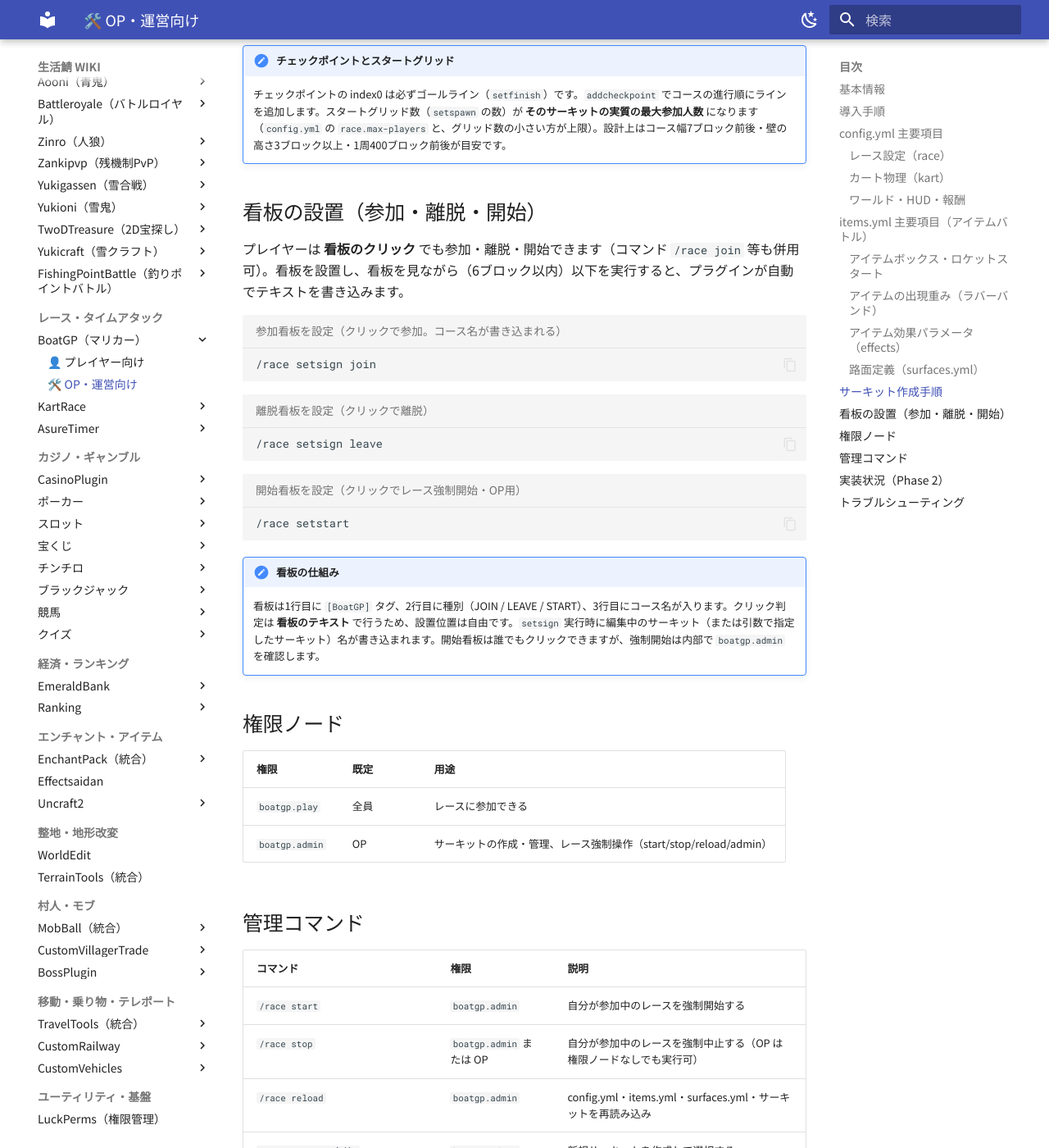
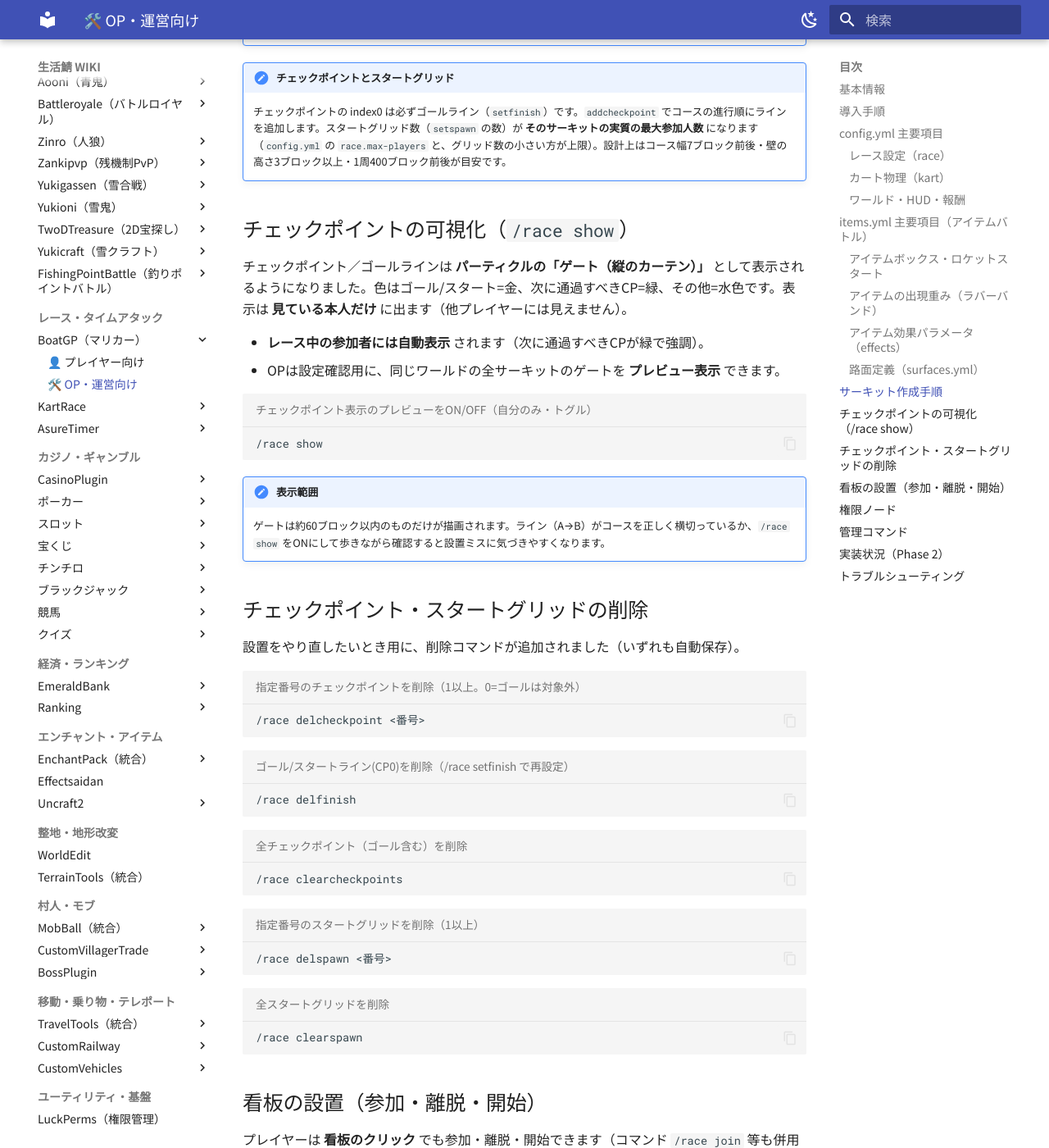
Before and after one commit to hennteko/seikatsu-wiki, an MkDocs documentation site: the page built from docs/race/boatgp/op.md, in a window 1280 px wide and 1400 px high, scrolled down 7527 px. Shown: the whole window at 82% size. Built offline with MkDocs 1.6.1 and Material for MkDocs 9.7.7, drawn with Linux system fonts in a browser that asks for light colours; some of the changed text lies outside the part shown.

Commit message:
docs: BoatGP チェックポイント可視化(/race show)・削除系コマンドを反映

````diff
--- a/docs/race/boatgp/op.md
+++ b/docs/race/boatgp/op.md
@@ -27,7 +27,7 @@ BoatGP の導入・config・items.yml・サーキット作成・権限・管理
 5. 設定を変更したら `/race reload` で再読み込みする。
 
 !!! warning "既存サーバーを更新する場合の注意（messages.yml）"
-    `messages.yml` は **既存ファイルがあると新しいメッセージキーが自動追記されません**。今回のアップデートで `sign:`（看板）・`admin.startspawn-set` / `finish-a-set` / `checkpoint-a-set` などの設定系メッセージ、`lobby.rejoin` / `lobby.waiting-next`（連続プレイ）が追加されています。これらが空欄表示になる場合は、既存の `messages.yml` を一度退避してサーバー再起動で再生成するか、不足キーを追記してください。`config.yml`・`items.yml`・`surfaces.yml` の項目は今回変更ありません。
+    `messages.yml` は **既存ファイルがあると新しいメッセージキーが自動追記されません**。アップデートで `sign:`（看板）・`admin.startspawn-set` / `finish-a-set` / `checkpoint-a-set`・`lobby.rejoin` / `lobby.waiting-next`（連続プレイ）に加え、今回 `show:`（チェックポイント表示）・`admin.checkpoint-deleted` / `finish-deleted` / `checkpoints-cleared` / `spawn-deleted` / `spawn-cleared`（削除系）が追加されています。これらが空欄表示になる場合は、既存の `messages.yml` を一度退避してサーバー再起動で再生成するか、不足キーを追記してください。`config.yml`・`items.yml`・`surfaces.yml` の項目は今回変更ありません。
 
 !!! tip "サーバー実装について"
     エンティティ（ボート）を多用するミニゲームのため、設計上は **Paper の採用が推奨** されています。Spigot でも動作しますが、イベント処理・最適化の面で Paper が有利です。
@@ -199,6 +199,40 @@ BoatGP の導入・config・items.yml・サーキット作成・権限・管理
 !!! note "チェックポイントとスタートグリッド"
     チェックポイントの index0 は必ずゴールライン（`setfinish`）です。`addcheckpoint` でコースの進行順にラインを追加します。スタートグリッド数（`setspawn` の数）が **そのサーキットの実質の最大参加人数** になります（`config.yml` の `race.max-players` と、グリッド数の小さい方が上限）。設計上はコース幅7ブロック前後・壁の高さ3ブロック以上・1周400ブロック前後が目安です。
 
+## チェックポイントの可視化（`/race show`）
+
+チェックポイント／ゴールラインは **パーティクルの「ゲート（縦のカーテン）」** として表示されるようになりました。色はゴール/スタート=金、次に通過すべきCP=緑、その他=水色です。表示は **見ている本人だけ** に出ます（他プレイヤーには見えません）。
+
+- **レース中の参加者には自動表示** されます（次に通過すべきCPが緑で強調）。
+- OPは設定確認用に、同じワールドの全サーキットのゲートを **プレビュー表示** できます。
+
+```text title="チェックポイント表示のプレビューをON/OFF（自分のみ・トグル）"
+/race show
+```
+
+!!! note "表示範囲"
+    ゲートは約60ブロック以内のものだけが描画されます。ライン（A→B）がコースを正しく横切っているか、`/race show` をONにして歩きながら確認すると設置ミスに気づきやすくなります。
+
+## チェックポイント・スタートグリッドの削除
+
+設置をやり直したいとき用に、削除コマンドが追加されました（いずれも自動保存）。
+
+```text title="指定番号のチェックポイントを削除（1以上。0=ゴールは対象外）"
+/race delcheckpoint <番号>
+```
+```text title="ゴール/スタートライン(CP0)を削除（/race setfinish で再設定）"
+/race delfinish
+```
+```text title="全チェックポイント（ゴール含む）を削除"
+/race clearcheckpoints
+```
+```text title="指定番号のスタートグリッドを削除（1以上）"
+/race delspawn <番号>
+```
+```text title="全スタートグリッドを削除"
+/race clearspawn
+```
+
 ## 看板の設置（参加・離脱・開始）
 
 プレイヤーは **看板のクリック** でも参加・離脱・開始できます（コマンド `/race join` 等も併用可）。看板を設置し、看板を見ながら（6ブロック以内）以下を実行すると、プラグインが自動でテキストを書き込みます。
@@ -236,8 +270,11 @@ BoatGP の導入・config・items.yml・サーキット作成・権限・管理
 | `/race select <名前>` | `boatgp.admin` | 既存サーキットを編集対象に選択する（`edit` も可） |
 | `/race setlobby` / `setstartspawn` / `setspawn` | `boatgp.admin` | ロビー・初期スポーン・スタートグリッドを現在地に設定 |
 | `/race setfinish <a\|b>` / `addcheckpoint <a\|b>` | `boatgp.admin` | ゴールライン・チェックポイントを2点ラインで設定 |
+| `/race delcheckpoint <番号>` / `delfinish` / `clearcheckpoints` | `boatgp.admin` | チェックポイント／ゴールの削除・全消去 |
+| `/race delspawn <番号>` / `clearspawn` | `boatgp.admin` | スタートグリッドの削除・全消去 |
 | `/race additembox [半径]` / `laps <数>` / `world [名前]` | `boatgp.admin` | アイテムボックス追加・周回数・対象ワールド |
 | `/race setsign <join\|leave>` / `setstart` | `boatgp.admin` | 看板を参加／離脱／開始看板に設定 |
+| `/race show` | `boatgp.admin` | チェックポイント表示プレビューのON/OFF（自分のみ） |
 | `/race status` | `boatgp.admin` | 設定状況を確認する（`info` も可） |
 | `/race admin <サブ> ...` | `boatgp.admin` | 上記設定コマンドの旧形式（互換のため引き続き使用可） |
 | `/race join [サーキット名]` | `boatgp.play` | レースに参加する（看板クリックでも可） |
@@ -249,7 +286,7 @@ BoatGP の導入・config・items.yml・サーキット作成・権限・管理
 
 ## 実装状況（Phase 2）
 
-実装済みは **Phase 2（アイテムバトル）** までです。具体的には「カート物理（オート加速・路面システム）／**ライン（A→B 2点）方式のチェックポイント・ラップ判定**／順位計算・サイドバーHUD／スタート演出（3-2-1-GO）／コース外・スタック復帰／順位連動の簡易報酬／サーキット作成コマンド（フラット化・**自動保存**）／**看板での参加・離脱・開始**／**初期スポーン（離脱時の戻り先）**／**レース終了後の自動ロビー帰還・連続プレイ**／アイテムシステム6種・アイテムボックス・ラバーバンド抽選・ボスバー表示・ロケットスタート」が動作します。
+実装済みは **Phase 2（アイテムバトル）** までです。具体的には「カート物理（オート加速・路面システム）／**ライン（A→B 2点）方式のチェックポイント・ラップ判定**／**チェックポイントのパーティクル可視化（レース中は自動・OPは `/race show` でプレビュー）**／順位計算・サイドバーHUD／スタート演出（3-2-1-GO）／コース外・スタック復帰／順位連動の簡易報酬／サーキット作成・**削除**コマンド（フラット化・**自動保存**）／**看板での参加・離脱・開始**／**初期スポーン（離脱時の戻り先）**／**レース終了後の自動ロビー帰還・連続プレイ**／アイテムシステム6種・アイテムボックス・ラバーバンド抽選・ボスバー表示・ロケットスタート」が動作します。
 
 !!! danger "未実装の主要機能（Phase 3 以降予定）"
     以下は **未実装** です。本番イベントでの利用前に必ず把握してください。
````
Also changed, not shown: docs/race/boatgp/player.md (+4 -0 lines).
